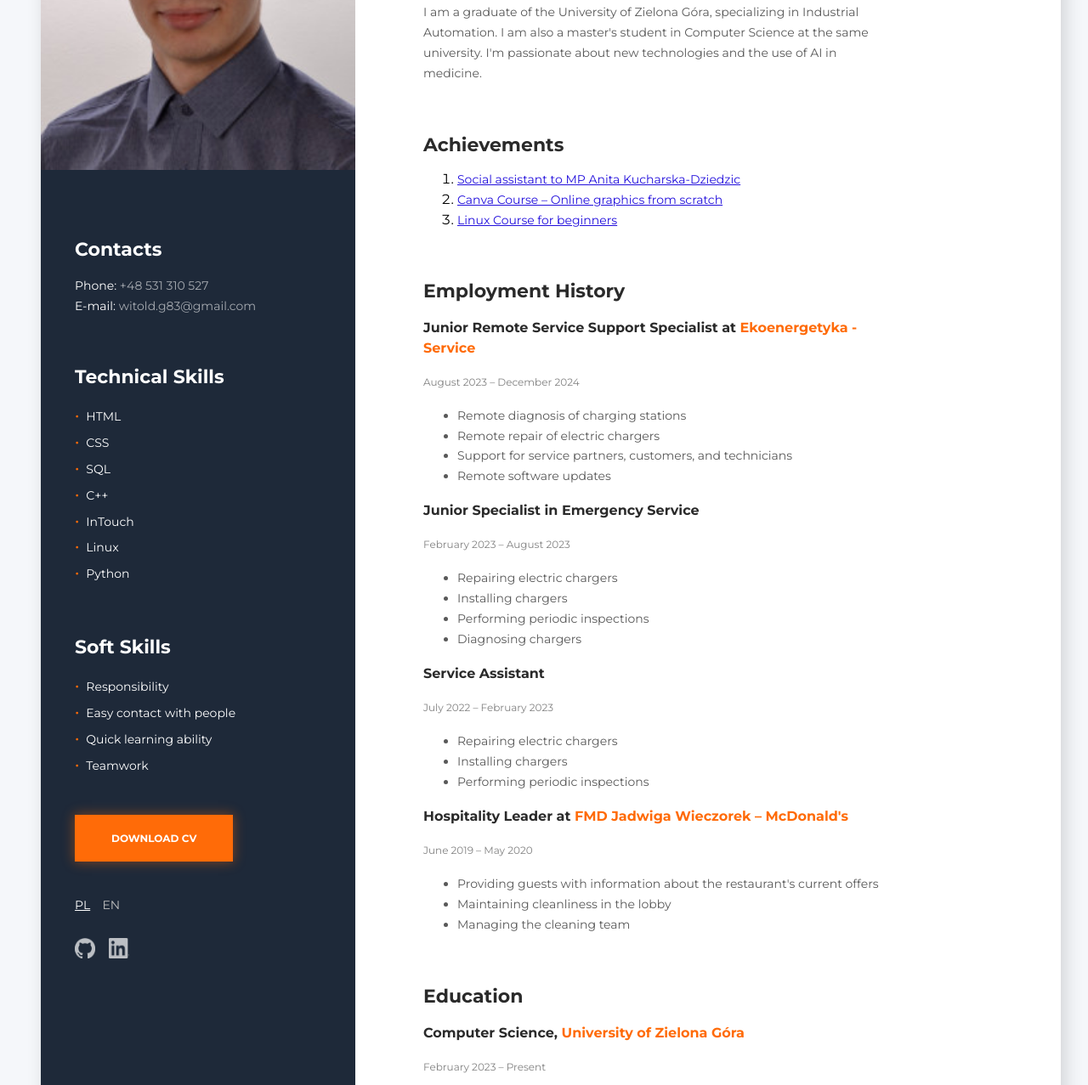
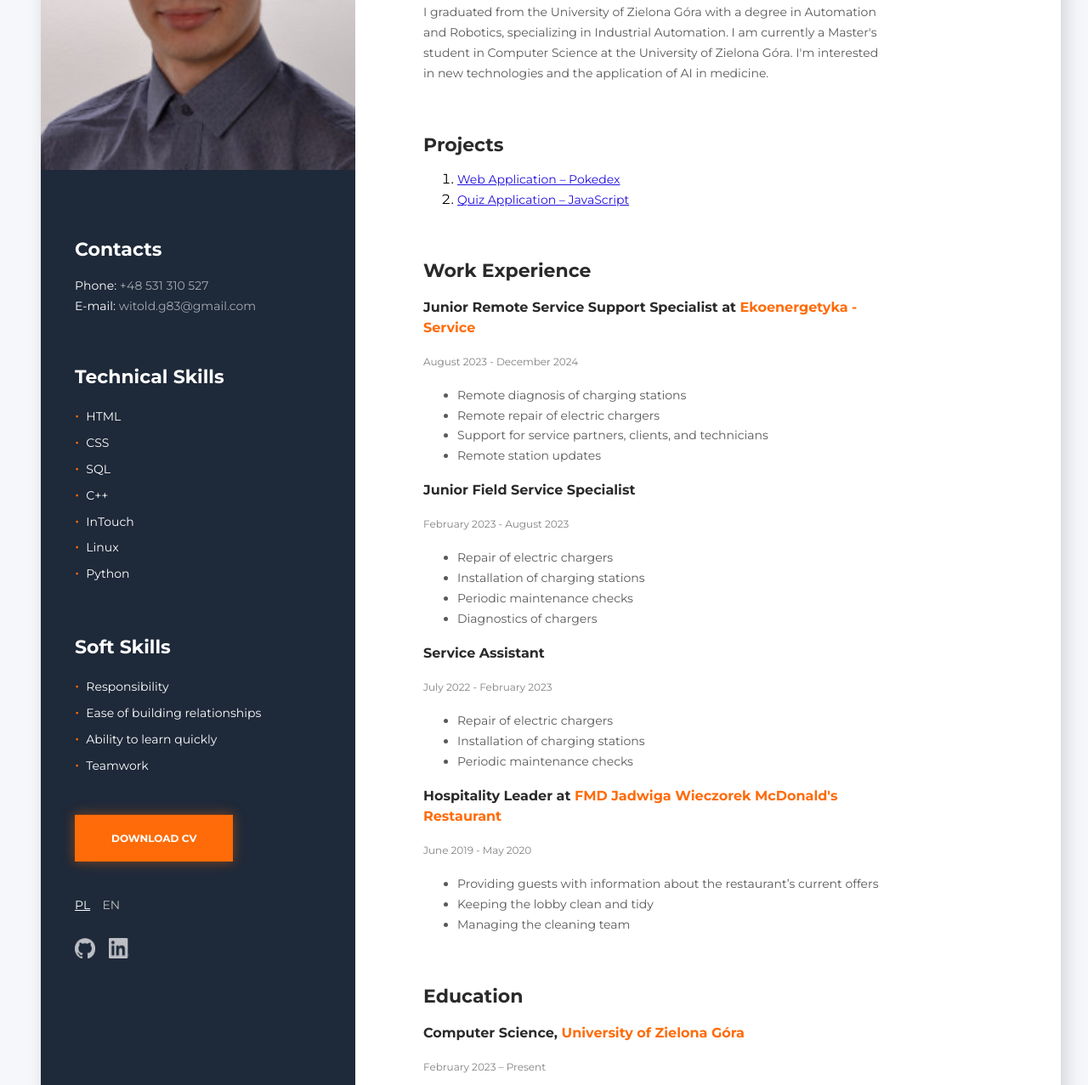
Before and after one commit to Bl4ckBend3r/side_CV, a plain HTML site: page cv_en.html in a window 1280 px wide. Shown: the part 311-1588 px from the top of the page at 85% size. Drawn offline with Linux system fonts and the light colour scheme.

Commit message:
Update cv_en.html

```diff
--- a/cv_en.html
+++ b/cv_en.html
@@ -1,23 +1,20 @@
-
 <!DOCTYPE html>
 <html lang="en">
+
 <head>
   <meta charset="UTF-8" />
   <meta name="viewport" content="width=device-width, initial-scale=1.0" />
-    <title>Curriculum Vitae - Witold Grzesiak</title>
-    <link rel="stylesheet" href="./css/animate.css" >
+  <title>Curriculum vitae Witold Grzesiak</title>
+  <link rel="stylesheet" href="./css/animate.css">
   <link rel="stylesheet" href="./css/style.css" />
   <link href="https://fonts.googleapis.com/css2?family=Montserrat:wght@400;700&display=swap" rel="stylesheet">
 </head>
+
 <body>
   <div class="container">
     <aside class="left-side">
-        <img
-          src="./images/photo.png"
-          alt="My photo"
-          width="370"
-          class="photo"
-        />
+      <img src="./images/photo.png" alt="My photo" width="370" class="photo" />
+
       <section class="contacts">
         <h2 class="contacts-title">Contacts</h2>
         <ul class="contacts-list">
@@ -31,6 +28,7 @@
           </li>
         </ul>
       </section>
+
       <section class="skills">
         <h2 class="skills-title">Technical Skills</h2>
         <ul class="skills-list">
@@ -47,13 +45,13 @@
         <h2 class="skills-title">Soft Skills</h2>
         <ul class="skills-list">
           <li class="skills-item">Responsibility</li>
-            <li class="skills-item">Easy contact with people</li>
-            <li class="skills-item">Quick learning ability</li>
+          <li class="skills-item">Ease of building relationships</li>
+          <li class="skills-item">Ability to learn quickly</li>
           <li class="skills-item">Teamwork</li>
         </ul>
       </section>
       <section class="widget">
-          <a class="widget-link" href="Witold_Grzesiak_EN.pdf" download>Download CV</a>
+        <a class="widget-link" href="Witold_Grzesiak.pdf" download>Download CV</a>
       </section>
 
       <div class="lang-links">
@@ -69,67 +67,111 @@
           <img src="./images/InBug-White.png" alt="LinkedIn" class="icon" />
         </a>
       </div>
-
     </aside>
     <div class="right-side">
       <section class="bio">
         <h1 class="bio-title">Witold Grzesiak</h1>
-          <p class="bio-occupation">Engineer</p>
+        <p class="bio-occupation">
+          Engineer
+        </p>
         <p class="bio-about">
-            I am a graduate of the University of Zielona Góra, specializing in Industrial Automation.
-            I am also a master's student in Computer Science at the same university.
-            I'm passionate about new technologies and the use of AI in medicine.
+          I graduated from the University of Zielona Góra with a degree in Automation and Robotics, specializing in Industrial Automation.
+          I am currently a Master's student in Computer Science at the University of Zielona Góra.
+          I'm interested in new technologies and the application of AI in medicine.
         </p>
       </section>
+
       <section class="projects">
-          <h2 class="projects-title">Achievements</h2>
+        <h2 class="projects-title">Projects</h2>
+
         <ol>
-            <li><a href="https://orka.sejm.gov.pl/WspP9.nsf/0/FB38B58B3C8A34AFC12585C800272CF9/%24File/WSP9_197.012.pdf" class="projects-link">Social assistant to MP Anita Kucharska-Dziedzic</a></li>
-            <li><a href="https://api.strefakursow.pl/api/v2/public/certificate/pdf/q4sdjy1ei4gwgg8840c8ckk8kkcwcoo" class="projects-link">Canva Course – Online graphics from scratch</a></li>
-            <li><a href="https://api.strefakursow.pl/api/v2/public/certificate/pdf/g1oy13az2c088480gsswcogcko0scos" class="projects-link">Linux Course for beginners</a></li>
+          <li>
+            <a href="https://github.com/Bl4ckBend3r/Pokedex#" class="projects-link">
+              Web Application – Pokedex</a>
+          </li>
+          <li>
+            <a href="https://github.com/Bl4ckBend3r/Mod_2-Sprint_2-Witold_Grzesiak/tree/feature/quiz-core"
+              class="projects-link">
+              Quiz Application – JavaScript
+            </a>
+          </li>
         </ol>
       </section>
       <section class="jobs">
-          <h2 class="jobs-title">Employment History</h2>
-          <h3 class="jobs-occupation">Junior Remote Service Support Specialist at <span class="accent">Ekoenergetyka - Service</span></h3>
-          <p class="jobs-time">August 2023 – December 2024</p>
+        <h2 class="jobs-title">Work Experience</h2>
+
+        <h3 class="jobs-occupation">
+          Junior Remote Service Support Specialist at <span class="accent">Ekoenergetyka - Service</span>
+        </h3>
+        <p class="jobs-time">August 2023 - December 2024</p>
         <ul class="experience">
           <li class="experience-item">Remote diagnosis of charging stations</li>
           <li class="experience-item">Remote repair of electric chargers</li>
-            <li class="experience-item">Support for service partners, customers, and technicians</li>
-            <li class="experience-item">Remote software updates</li>
+          <li class="experience-item">Support for service partners, clients, and technicians</li>
+          <li class="experience-item">Remote station updates</li>
         </ul>
-          <h3 class="jobs-occupation">Junior Specialist in Emergency Service</h3>
-          <p class="jobs-time">February 2023 – August 2023</p>
+
+        <h3 class="jobs-occupation">
+          Junior Field Service Specialist
+        </h3>
+        <p class="jobs-time">February 2023 - August 2023</p>
         <ul class="experience">
-            <li class="experience-item">Repairing electric chargers</li>
-            <li class="experience-item">Installing chargers</li>
-            <li class="experience-item">Performing periodic inspections</li>
-            <li class="experience-item">Diagnosing chargers</li>
+          <li class="experience-item">Repair of electric chargers</li>
+          <li class="experience-item">Installation of charging stations</li>
+          <li class="experience-item">Periodic maintenance checks</li>
+          <li class="experience-item">Diagnostics of chargers</li>
         </ul>
-          <h3 class="jobs-occupation">Service Assistant</h3>
-          <p class="jobs-time">July 2022 – February 2023</p>
+
+        <h3 class="jobs-occupation">
+          Service Assistant
+        </h3>
+        <p class="jobs-time">July 2022 - February 2023</p>
         <ul class="experience">
-            <li class="experience-item">Repairing electric chargers</li>
-            <li class="experience-item">Installing chargers</li>
-            <li class="experience-item">Performing periodic inspections</li>
+          <li class="experience-item">Repair of electric chargers</li>
+          <li class="experience-item">Installation of charging stations</li>
+          <li class="experience-item">Periodic maintenance checks</li>
         </ul>
-          <h3 class="jobs-occupation">Hospitality Leader at <span class="accent">FMD Jadwiga Wieczorek – McDonald's</span></h3>
-          <p class="jobs-time">June 2019 – May 2020</p>
+
+        <h3 class="jobs-occupation">
+          Hospitality Leader at
+          <span class="accent">FMD Jadwiga Wieczorek McDonald's Restaurant</span>
+        </h3>
+
+        <p class="jobs-time">
+          June 2019 - May 2020
+        </p>
+
         <ul class="experience">
-            <li class="experience-item">Providing guests with information about the restaurant's current offers</li>
-            <li class="experience-item">Maintaining cleanliness in the lobby</li>
-            <li class="experience-item">Managing the cleaning team</li>
+          <li class="experience-item">
+            Providing guests with information about the restaurant’s current offers
+          </li>
+          <li class="experience-item">
+            Keeping the lobby clean and tidy
+          </li>
+          <li class="experience-item">
+            Managing the cleaning team
+          </li>
         </ul>
       </section>
+
       <section class="education">
         <h2 class="education-title">Education</h2>
-          <h3 class="education-degree">Computer Science, <span class="accent">University of Zielona Góra</span></h3>
-          <p class="education-time">February 2023 – Present</p>
-          <h3 class="education-degree">Automation and Robotics, <span class="accent">University of Zielona Góra</span></h3>
+
+        <h3 class="education-degree">
+          Computer Science,
+          <span class="accent">University of Zielona Góra</span>
+        </h3>
+        <p class="education-time">February 2023 – Present </p>
+
+        <h3 class="education-degree">
+          Automation and Robotics,
+          <span class="accent">University of Zielona Góra</span>
+        </h3>
         <p class="education-time">October 2019 – February 2023</p>
       </section>
+
     </div>
   </div>
 </body>
+
 </html>
```
Lines whose indentation alone changed are shown as unchanged.
